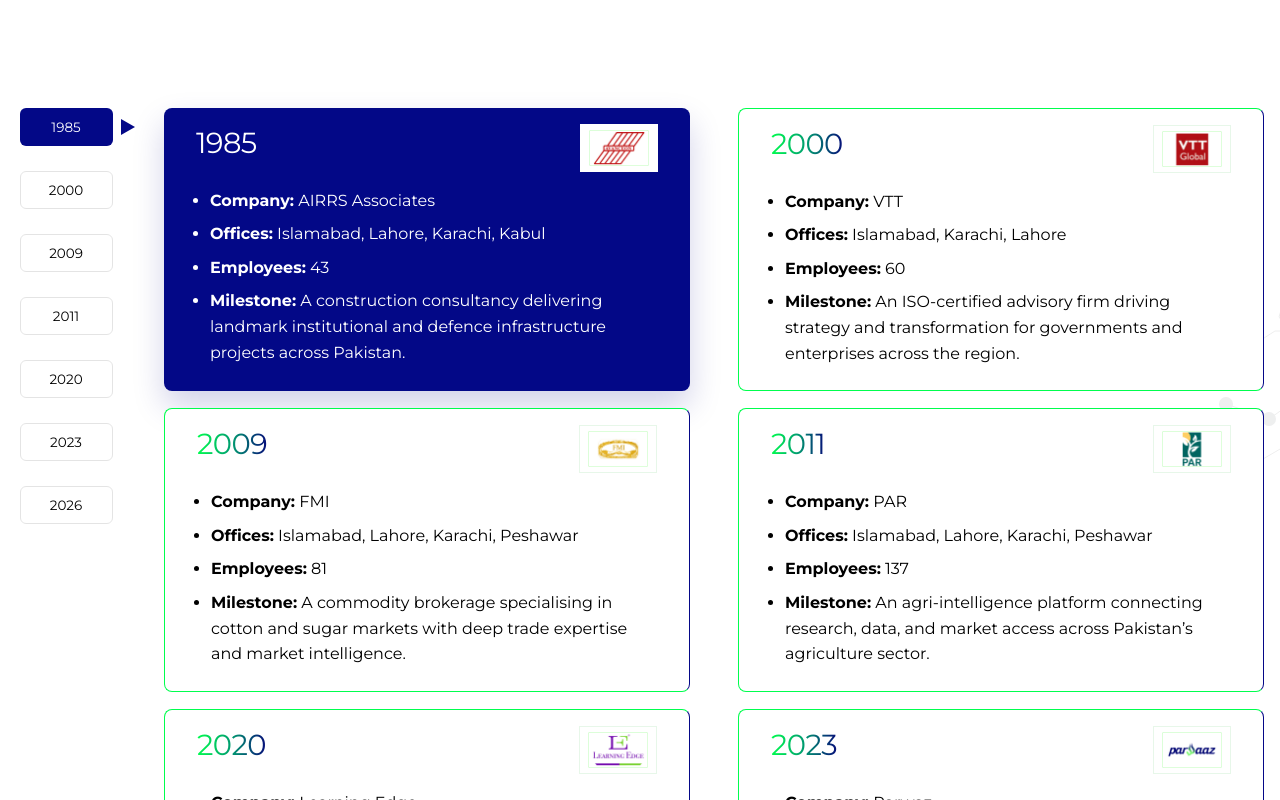
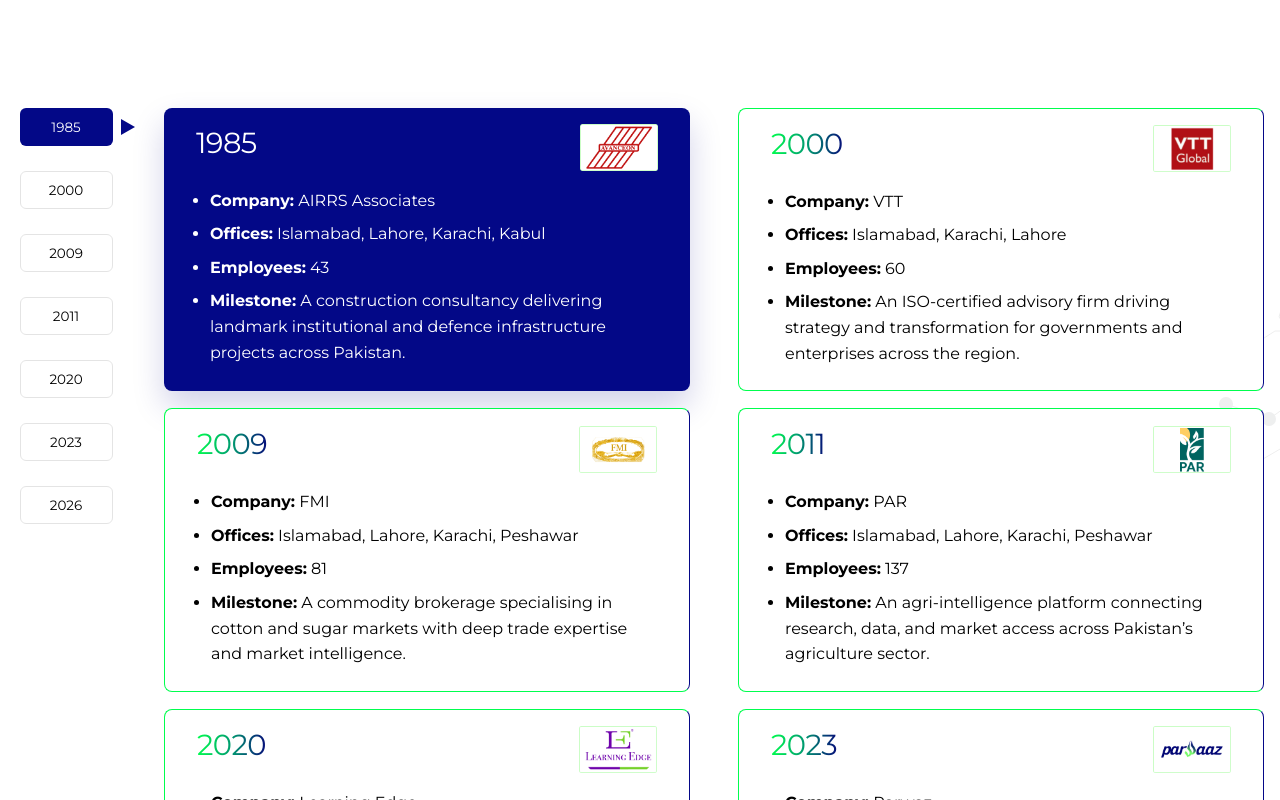
Before and after one commit to Parwaazskills/parwaaz, a Next.js app: page /about in a window 1280 px wide. Shown: the part 2280-3080 px from the top of the page. Built offline with nearby package versions, Linux system fonts and the light colour scheme.

Commit message:
fix histopry icopns

```diff
--- a/app/sections/CompanyHistorySection.tsx
+++ b/app/sections/CompanyHistorySection.tsx
@@ -123,17 +123,13 @@
             {year}
           </h3>
 
-          <div
-            className={`relative mt-[-4px] h-[48px] w-[78px] shrink-0 overflow-hidden border ${
-              active ? "border-white/20 bg-white" : "border-[#e7f7e9] bg-white"
-            }`}
-          >
+     <div className="relative mt-[-4px] h-[48px] w-[78px] shrink-0 overflow-hidden">
   <Image
     src={item.logo}
     alt={item.logoAlt}
     fill
     sizes="78px"
-              className="object-contain p-[5px]"
+    className="object-contain"
   />
 </div>
         </div>
```
Lines whose indentation alone changed are shown as unchanged.
